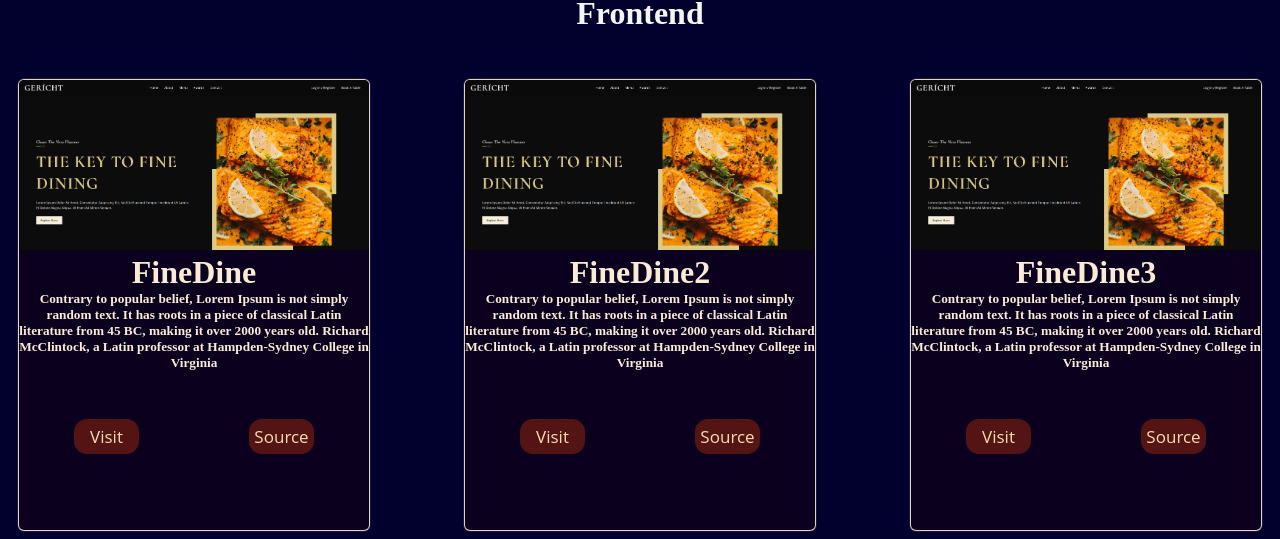
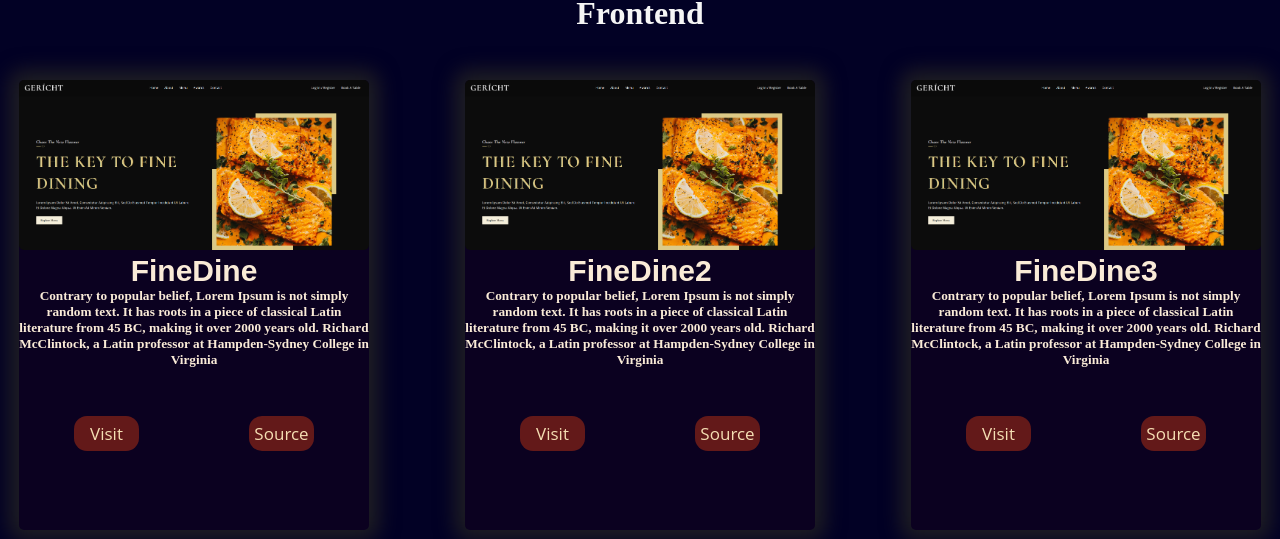
Before and after one commit to MaaX59/my_portfolio, a React (Create React App) app: page / in a window 1280 px wide. Shown: the part 413-952 px from the top of the page. Built offline with nearby package versions, Linux system fonts and the light colour scheme.

Commit message:
more card progress

```diff
--- a/src/components/projectCard.css
+++ b/src/components/projectCard.css
@@ -1,24 +1,23 @@
 .app__projectCard {
   width: 350px;
   height: 450px;
-  background-color: rgb(11, 1, 31);
+  background-color: rgb(11, 1, 32);
   position: relative;
   border: none;
   border-radius: 5px;
-  box-shadow: 0px 0px 1px 1px ;
+  box-shadow: 0px 0px 20px 10px rgba(36, 35, 35, 0.87);
   display: flex;
   justify-content: center;
   text-align: center;
   margin: 3rem;
   color: antiquewhite;
 }
-.app__projectCard-content {
-  display: flex;
-  flex-direction: column;
-  justify-content: center;
-  align-items: center;
-  text-align: center;
+.app__projectCard:hover{
+
+    transition: 0.7s;
+    box-shadow: 0px 0px 20px 10px rgba(2, 124, 29, 0.87);
 }
+
 .app__projectCard-constent_img img {
   width: 350px;
   border-radius: 5px;
@@ -28,9 +27,10 @@
   justify-content: center;
   align-items: center;
   text-align: center;
+
 }
 .app__projectCard-content_name h1 {
-  font-size: 10px;
+  font-size: 30px;
   font-family: fantasy;
 }
 .app__projectCard-content_description {
@@ -48,7 +48,7 @@
   text-decoration: none;
 }
 .app__projectCard-links button {
-  background: rgb(85, 20, 20);
+  background: rgb(99, 25, 25);
   border: none;
   border-radius: 13px;
   width: 65px;
--- a/src/components/projectCard.jsx
+++ b/src/components/projectCard.jsx
@@ -1,24 +1,21 @@
 import React from "react";
 import "./projectCard.css";
-import pic from '../images/finedine.png'
+import pic from "../images/finedine.png";
 
 const projectCard = ({ project }) => {
-  const { name, description, img, link, code } = project;
+  const { name, description, link, code } = project;
   return (
     <div className="app__projectCard">
       <div className="app__projectCard-constent">
         <div className="app__projectCard-constent_img">
-
           <img src={pic} alt="project w" />
-
         </div>
-        <div className="app__projectCard-constent_name">
-        <h1>{name}</h1>
+        <div className="app__projectCard-content_name">
+          <h1>{name}</h1>
         </div>
 
         <div className="app__projectCard-constent_description">
           <h5>{description}</h5>
-
         </div>
 
         <div className="app__projectCard-links">
--- a/src/containers/Frontend/frontend.css
+++ b/src/containers/Frontend/frontend.css
@@ -1,6 +1,6 @@
 .app__frontend{
     display: flex;
-    background: rgb(2, 1, 46);
+    background: rgb(2, 1, 37);
     flex-direction: column;
 }
 .app__frontend-title{
```
